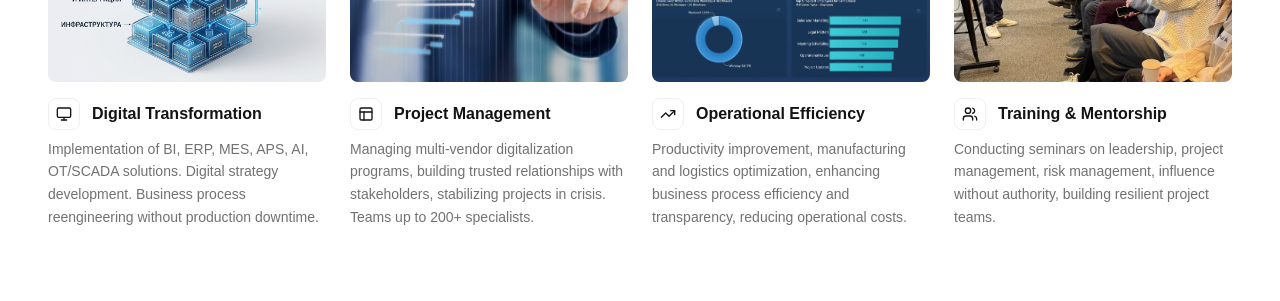
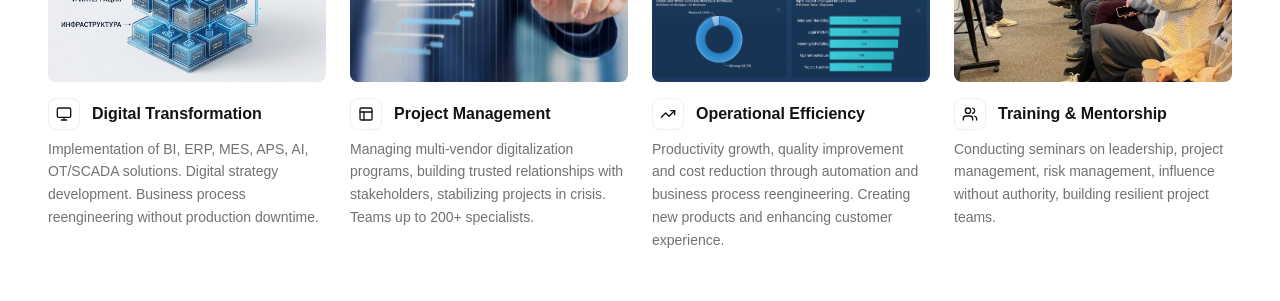
Before and after one commit to Plaxotin/konstantin-portfolio, a React (Vite) app: page / in a window 1280 px wide. Shown: the part 1680-1981 px from the top of the page. Built offline with nearby package versions, Linux system fonts and the light colour scheme; no server answers; a web font is replaced by a local one.

Commit message:
content: Update Operational Efficiency description
Co-authored-by: Konstantin <Plaxotin@users.noreply.github.com>

```diff
--- a/src/i18n/translations.ts
+++ b/src/i18n/translations.ts
@@ -133,7 +133,7 @@ export const translations: Record<Language, Translations> = {
       {
         iconName: "TrendingUp",
         title: "Операционная эффективность",
-        description: "Увеличение производительности, оптимизация производства и логистики, повышение эффективности и прозрачности бизнес-процессов, сокращение операционных затрат.",
+        description: "Рост производительности, повышение качества и снижение затрат за счёт автоматизации и реинжиниринга бизнес-процессов. Создание новых продуктов и улучшение клиентского опыта.",
         image: "./images/Dashbord.png",
       },
       {
@@ -302,7 +302,7 @@ export const translations: Record<Language, Translations> = {
       {
         iconName: "TrendingUp",
         title: "Operational Efficiency",
-        description: "Productivity improvement, manufacturing and logistics optimization, enhancing business process efficiency and transparency, reducing operational costs.",
+        description: "Productivity growth, quality improvement and cost reduction through automation and business process reengineering. Creating new products and enhancing customer experience.",
         image: "./images/Dashbord.png",
       },
       {
```
